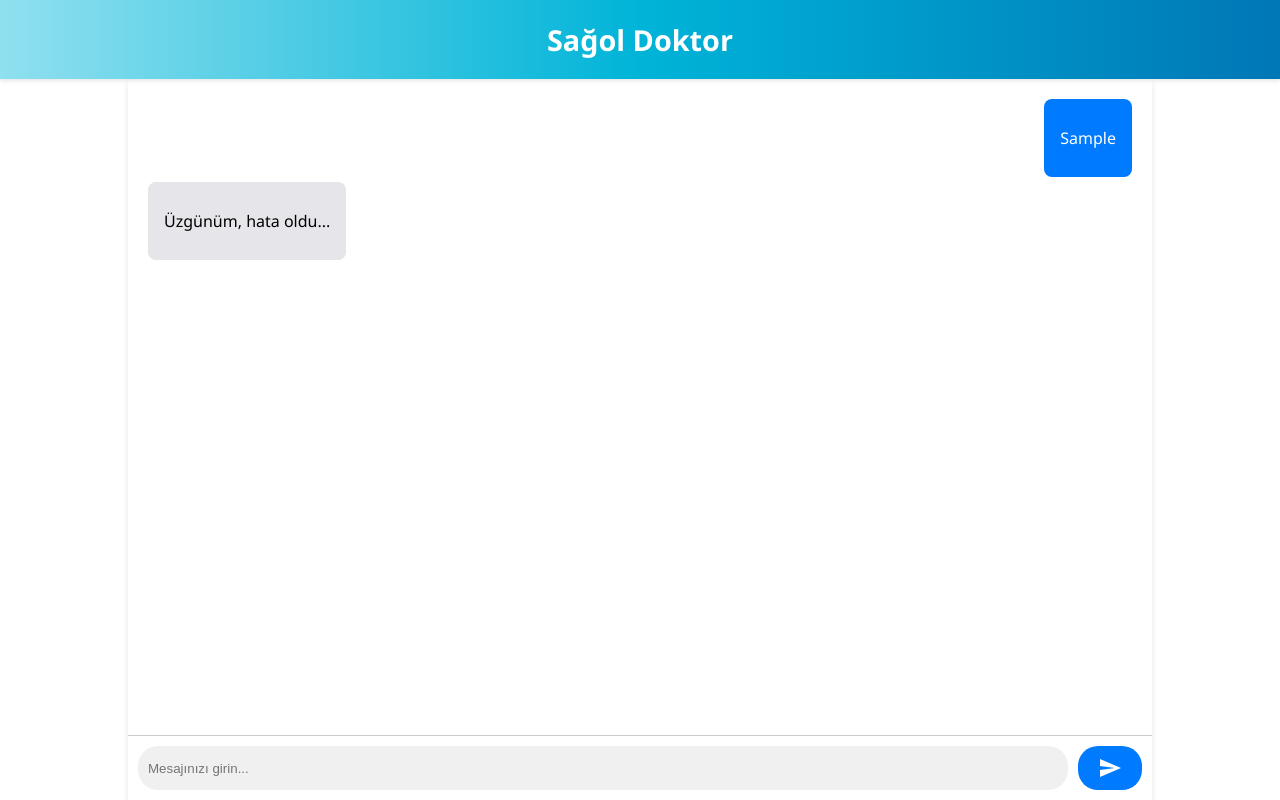
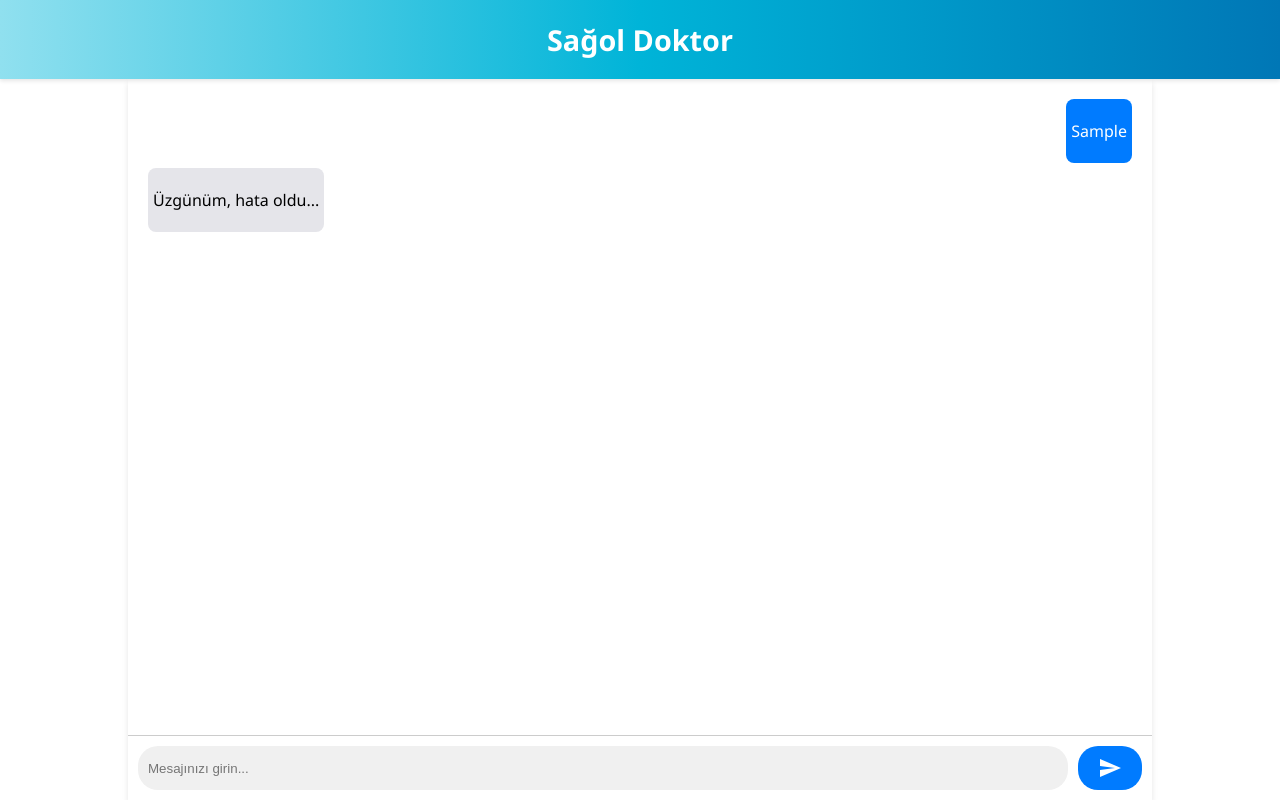
Before and after one commit to sagoldoktor/sagoldoktor.github.io, a React (Create React App) app: page / in a window 1280 px wide. Both pictures are taken after typing "Sample" into the empty fields and a click on the button 1110 px from the left and 768 px from the top of the page. Built offline with nearby package versions, Linux system fonts and the light colour scheme; no server answers; the HTML template or start-up script is replaced by a standard one.

Commit message:
Update App.css

```diff
--- a/src/App.css
+++ b/src/App.css
@@ -58,7 +58,7 @@ html {
 
 .message-content {
   max-width: 60%;
-  padding: 12px 16px;
+  padding: 5px 5px;
   border-radius: 8px;
   background-color: #fff;
   color: #000;
```
